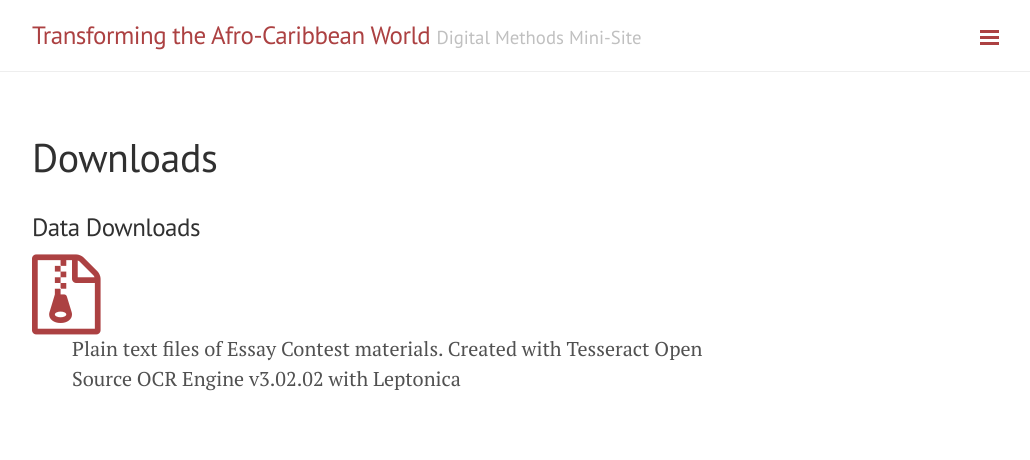
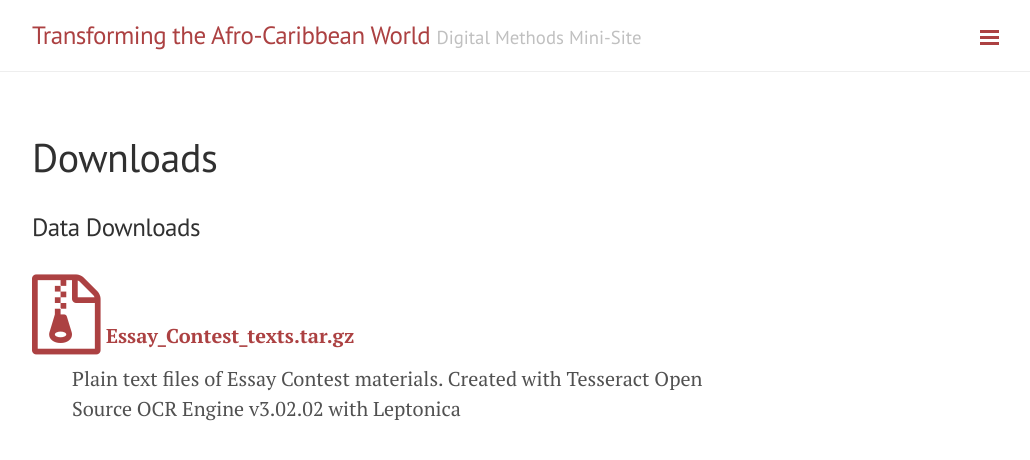
Before and after one commit to umd-mith/taw_workshop, a Jekyll site: the page built from downloads.md, in a window 1280 px wide. Shown: the top 460 px of the page, without its empty margins (248-1278 px from the left). Built offline with Jekyll 4.4.1, drawn with Linux system fonts in a browser that asks for light colours; nearby versions of some CDN libraries; Markdown is read by kramdown in place of the engine named in the settings.

Commit message:
Gonna need that custom css after all

```diff
--- a/_includes/head.html
+++ b/_includes/head.html
@@ -17,6 +17,7 @@
   <link rel="stylesheet" href="{{ site.baseurl }}/public/css/poole.css">
   <link rel="stylesheet" href="{{ site.baseurl }}/public/css/syntax.css">
   <link rel="stylesheet" href="{{ site.baseurl }}/public/css/lanyon.css">
+  <link rel="stylesheet" href="{{ site.baseurl }}/public/css/taw.css">
   <link rel="stylesheet" href="//maxcdn.bootstrapcdn.com/font-awesome/4.3.0/css/font-awesome.min.css">
   <link rel="stylesheet" href="http://fonts.googleapis.com/css?family=PT+Serif:400,400italic,700|PT+Sans:400">
 
--- a/downloads.md
+++ b/downloads.md
@@ -6,6 +6,6 @@ title: Downloads
 ### Data Downloads
 
 <dl>
-    <dt><a href="https://s3.amazonaws.com/mith-taw/Essay_Contest_texts.tar.gz"><i class="fa fa-file-archive-o fa-4x"></i></a></dt>
+    <dt><a href="https://s3.amazonaws.com/mith-taw/Essay_Contest_texts.tar.gz"><i class="fa fa-file-archive-o fa-4x"></i> Essay_Contest_texts.tar.gz</a></dt>
     <dd>Plain text files of Essay Contest materials. Created with Tesseract Open Source OCR Engine v3.02.02 with Leptonica</dd>
 </dl>
--- /dev/null
+++ b/public/css/taw.css
@@ -0,0 +1,8 @@
+dt {
+    padding-top: 1rem;
+    padding-bottom: 0.5rem;
+}
+
+dd {
+    padding-bottom: 1rem;
+}
```
